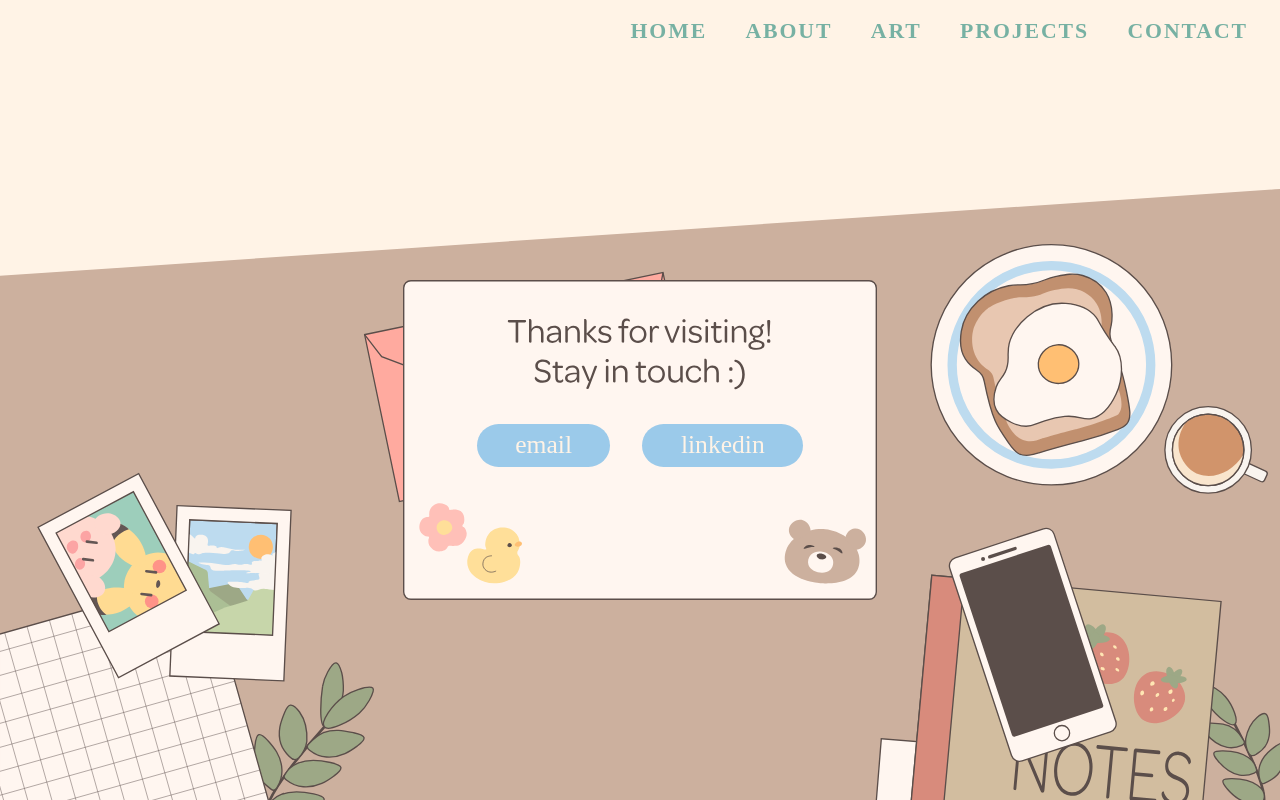
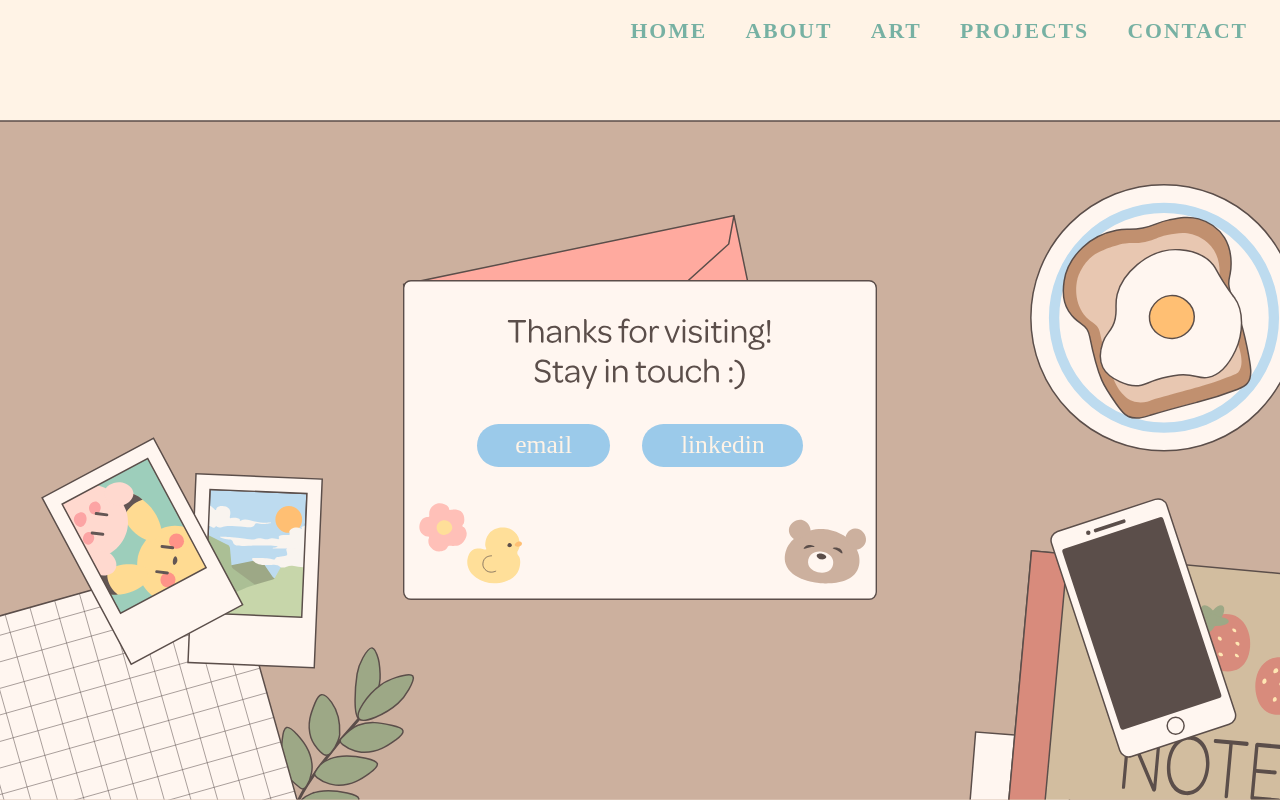
Before and after one commit to jesssx/jess-website, a React (Create React App) app: page /contact in a window 1280 px wide. Built offline with nearby package versions, Linux system fonts and the light colour scheme; a web font is replaced by a local one.

Commit message:
contact sizing update

```diff
--- a/src/components/pages/Contact.css
+++ b/src/components/pages/Contact.css
@@ -9,6 +9,7 @@
     background-color: #fff3e6;
     min-height: 100vh;
 }
+
 .contact{
     display: flex;
     justify-content: center;
@@ -44,7 +45,10 @@
 }
 
 .table{
-    width: 100%;
+    height: 85vh;
+    width: 100vw;
     position: absolute;
     bottom: 0;
+    object-fit: cover;
+    object-position: 0 0;
 }
```
Also changed, not shown: src/assets/table.svg.
